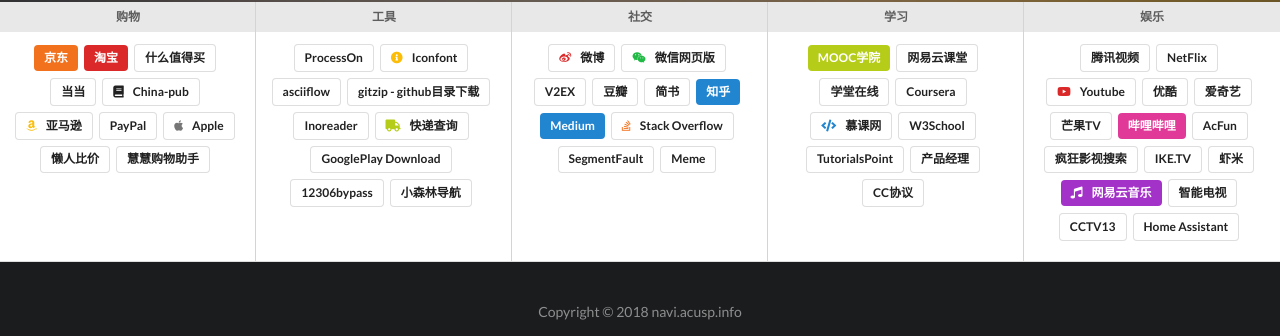
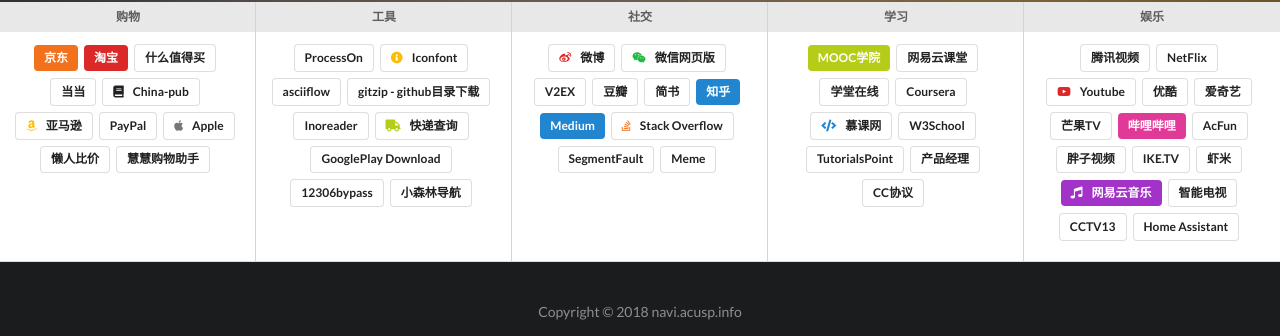
Before and after one commit to acusp/AC-Navi, a Jekyll site: the page built from index.html, in a window 1280 px wide. Shown: the part 645-981 px from the top of the page. Built offline with Jekyll 4.4.1, drawn with Linux system fonts in a browser that asks for light colours; comment, search, counter and statistics services are not loaded.

```diff
--- a/_data/home_links.yml
+++ b/_data/home_links.yml
@@ -208,9 +208,9 @@
       style: basic
       url: http://www.acfun.tv/
 
-    - name: 疯狂影视搜索
+    - name: 胖子视频
       style: basic
-      url: http://ifkdy.com/
+      url: http://www.pangzitv.com/
 
     - name: IKE.TV
       style: basic
```
